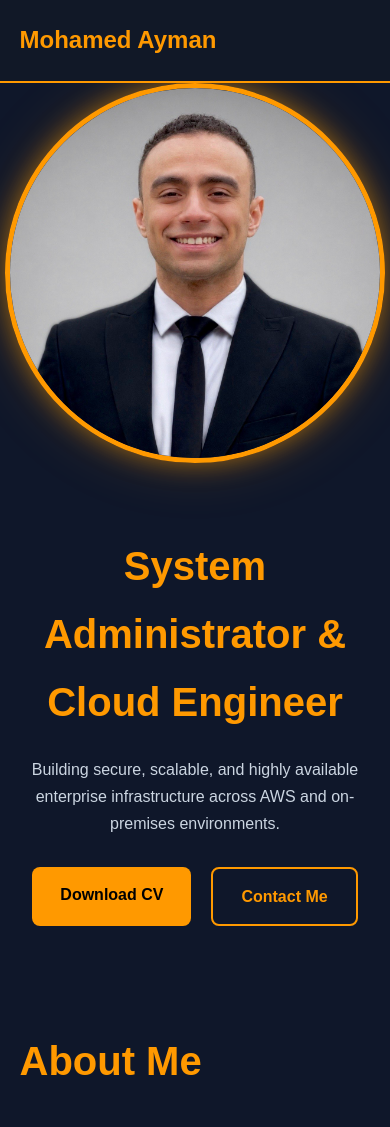
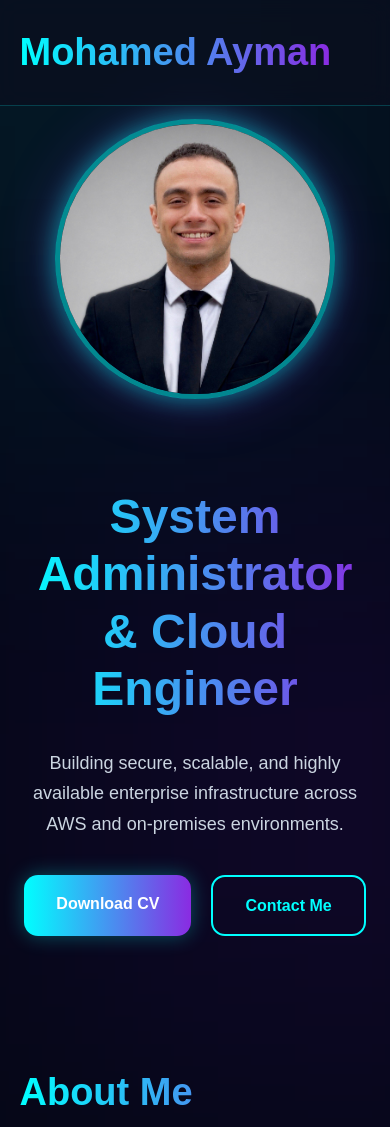
Before and after one commit to 1Kilany/aws-portfolio, a plain HTML site: page index.html in a window 390 px wide. Shown: the top 1127 px of the page. Drawn offline with Linux system fonts and the light colour scheme.

Commit message:
Changed the colors

```diff
--- a/style.css
+++ b/style.css
@@ -10,9 +10,36 @@ html {
 
 body {
     font-family: Arial, sans-serif;
-    background: #0f172a;
+    background: #050816;
     color: white;
     line-height: 1.7;
+    overflow-x: hidden;
+}
+
+/* BACKGROUND GLOW */
+
+body::before {
+    content: "";
+    position: fixed;
+    width: 600px;
+    height: 600px;
+    background: rgba(0, 255, 255, 0.08);
+    filter: blur(150px);
+    top: -200px;
+    left: -200px;
+    z-index: -1;
+}
+
+body::after {
+    content: "";
+    position: fixed;
+    width: 500px;
+    height: 500px;
+    background: rgba(140, 0, 255, 0.1);
+    filter: blur(150px);
+    bottom: -200px;
+    right: -200px;
+    z-index: -1;
 }
 
 /* CONTAINER */
@@ -28,42 +55,53 @@ body {
 nav {
     position: sticky;
     top: 0;
-    background: #111827;
     z-index: 1000;
-    border-bottom: 2px solid #ff9900;
+
+    background: rgba(10, 15, 30, 0.7);
+    backdrop-filter: blur(12px);
+
+    border-bottom: 1px solid rgba(0, 255, 255, 0.2);
 }
 
 .nav-container {
     display: flex;
     justify-content: space-between;
     align-items: center;
+
     padding: 20px 0;
 }
 
 .logo {
-    color: #ff9900;
+    font-size: 38px;
+    font-weight: bold;
+
+    background: linear-gradient(to right, #00ffff, #8a2be2);
+
+    -webkit-background-clip: text;
+    -webkit-text-fill-color: transparent;
 }
 
 .nav-links {
     display: flex;
-    gap: 25px;
+    gap: 30px;
     list-style: none;
 }
 
 .nav-links a {
-    color: white;
+    color: #dbeafe;
     text-decoration: none;
     transition: 0.3s;
 }
 
 .nav-links a:hover {
-    color: #ff9900;
+    color: #00ffff;
 }
 
 /* HERO */
 
 .hero {
     min-height: 100vh;
+
     display: flex;
     align-items: center;
 }
@@ -72,19 +110,29 @@ nav {
     display: flex;
     justify-content: space-between;
     align-items: center;
-    gap: 60px;
+
+    gap: 80px;
 }
 
 .hero-text h2 {
-    font-size: 55px;
-    color: #ff9900;
-    margin-bottom: 20px;
+    font-size: 75px;
+    line-height: 1.2;
+
+    margin-bottom: 30px;
+
+    background: linear-gradient(to right, #00ffff, #8a2be2);
+
+    -webkit-background-clip: text;
+    -webkit-text-fill-color: transparent;
 }
 
 .hero-text p {
     color: #cbd5e1;
-    margin-bottom: 30px;
-    max-width: 600px;
+    max-width: 650px;
+
+    margin-bottom: 35px;
+
+    font-size: 18px;
 }
 
 .hero-buttons {
@@ -92,70 +140,119 @@ nav {
     gap: 20px;
 }
 
+/* BUTTONS */
+
 .btn,
 .btn-outline {
-    padding: 14px 28px;
-    border-radius: 8px;
+    padding: 15px 32px;
+
+    border-radius: 14px;
+
     text-decoration: none;
-    transition: 0.3s;
     font-weight: bold;
+
+    transition: 0.4s;
 }
 
 .btn {
-    background: #ff9900;
+    background: linear-gradient(to right, #00ffff, #8a2be2);
+
+    color: white;
+
+    box-shadow:
+        0 0 20px rgba(0, 255, 255, 0.3);
+}
+
+.btn:hover {
+    transform: translateY(-5px);
+}
+
+.btn-outline {
+    border: 2px solid #00ffff;
+    color: #00ffff;
+}
+
+.btn-outline:hover {
+    background: #00ffff;
     color: black;
 }
 
-.btn:hover {
-    transform: translateY(-3px);
+/* PROFILE IMAGE */
+
+.hero-image img {
+    width: 380px;
+    height: 380px;
+
+    object-fit: cover;
+
+    border-radius: 50%;
+
+    border: 5px solid rgba(0, 255, 255, 0.5);
+
+    box-shadow:
+        0 0 25px rgba(0, 255, 255, 0.5),
+        0 0 60px rgba(138, 43, 226, 0.3);
+
+    transition: 0.4s;
 }
 
-.btn-outline {
-    border: 2px solid #ff9900;
-    color: #ff9900;
-}
-
-.btn-outline:hover {
-    background: #ff9900;
-    color: black;
-}
-
-.hero-image img {
-    width: 350px;
-    border-radius: 20px;
-    border: 4px solid #ff9900;
-    box-shadow: 0 0 30px rgba(255, 153, 0, 0.4);
+.hero-image img:hover {
+    transform: scale(1.04);
 }
 
 /* SECTIONS */
 
 .section {
-    padding: 100px 0;
+    padding: 110px 0;
 }
 
 .dark-section {
-    background: #111827;
+    background: rgba(10, 15, 30, 0.6);
 }
 
+/* TITLES */
+
 .section-title {
-    color: #ff9900;
-    margin-bottom: 40px;
-    font-size: 40px;
+    font-size: 50px;
+
+    margin-bottom: 50px;
+
+    background: linear-gradient(to right, #00ffff, #8a2be2);
+
+    -webkit-background-clip: text;
+    -webkit-text-fill-color: transparent;
 }
 
-/* CARDS */
+/* GLASS CARDS */
+
+.card,
+.skill-card,
+.contact-card {
+    background: rgba(255, 255, 255, 0.05);
+
+    border: 1px solid rgba(255, 255, 255, 0.08);
+
+    backdrop-filter: blur(12px);
+
+    border-radius: 20px;
+
+    transition: 0.4s;
+}
 
 .card {
-    background: #1e293b;
-    padding: 30px;
+    padding: 35px;
     margin-bottom: 25px;
-    border-radius: 12px;
-    transition: 0.3s;
 }
 
-.card:hover {
-    transform: translateY(-5px);
-    border: 1px solid #ff9900;
+.card:hover,
+.skill-card:hover,
+.contact-card:hover {
+    transform: translateY(-8px);
+
+    border-color: rgba(0, 255, 255, 0.4);
+
+    box-shadow:
+        0 0 25px rgba(0, 255, 255, 0.15);
 }
 
 .card span {
@@ -172,47 +269,49 @@ nav {
 
 .skills-grid {
     display: grid;
-    grid-template-columns: repeat(auto-fit, minmax(180px, 1fr));
-    gap: 20px;
+
+    grid-template-columns:
+        repeat(auto-fit, minmax(180px, 1fr));
+
+    gap: 25px;
 }
 
 .skill-card {
-    background: #1e293b;
-    padding: 25px;
+    padding: 30px;
+
     text-align: center;
-    border-radius: 12px;
-    transition: 0.3s;
-}
 
-.skill-card:hover {
-    background: #ff9900;
-    color: black;
+    font-weight: bold;
 }
 
 /* CERTIFICATIONS */
 
 .certifications-grid {
     display: grid;
-    grid-template-columns: repeat(auto-fit, minmax(250px, 1fr));
-    gap: 20px;
+
+    grid-template-columns:
+        repeat(auto-fit, minmax(250px, 1fr));
+
+    gap: 25px;
 }
 
 /* CONTACT */
 
 .contact-grid {
     display: grid;
-    grid-template-columns: repeat(auto-fit, minmax(250px, 1fr));
-    gap: 20px;
+
+    grid-template-columns:
+        repeat(auto-fit, minmax(250px, 1fr));
+
+    gap: 25px;
 }
 
 .contact-card {
-    background: #1e293b;
-    padding: 30px;
-    border-radius: 12px;
+    padding: 35px;
 }
 
 .contact-card a {
-    color: #ff9900;
+    color: #00ffff;
     text-decoration: none;
 }
 
@@ -220,23 +319,30 @@ nav {
 
 footer {
     text-align: center;
-    padding: 30px;
-    background: #0b1120;
+
+    padding: 40px;
+
+    background: rgba(5, 8, 22, 0.9);
+
     color: #94a3b8;
 }
 
 /* RESPONSIVE */
 
-@media(max-width: 900px) {
+@media(max-width: 950px) {
 
     .hero-container {
         flex-direction: column-reverse;
         text-align: center;
     }
 
+    .hero-text h2 {
+        font-size: 48px;
+    }
+
     .hero-text p {
         margin: auto;
-        margin-bottom: 30px;
+        margin-bottom: 35px;
     }
 
     .hero-buttons {
@@ -248,23 +354,11 @@ footer {
     }
 
     .hero-image img {
-    width: 380px;
-    height: 380px;
-    object-fit: cover;
-    border-radius: 50%;
-    border: 5px solid #ff9900;
-    box-shadow:
-        0 0 25px rgba(255, 153, 0, 0.5),
-        0 0 60px rgba(255, 153, 0, 0.2);
-    transition: 0.4s;
-}
-
-.hero-image img:hover {
-    transform: scale(1.03);
-}
+        width: 280px;
+        height: 280px;
     }
 
-    .hero-text h2 {
-        font-size: 40px;
+    .section-title {
+        font-size: 38px;
     }
 }
```
